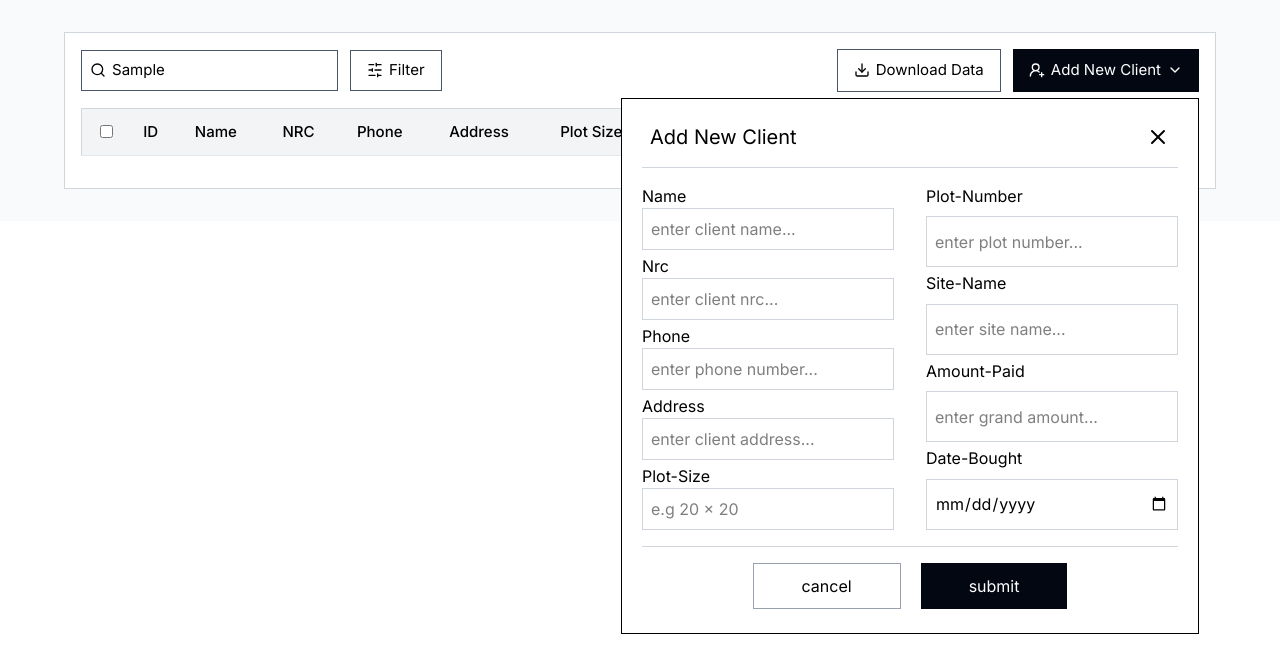
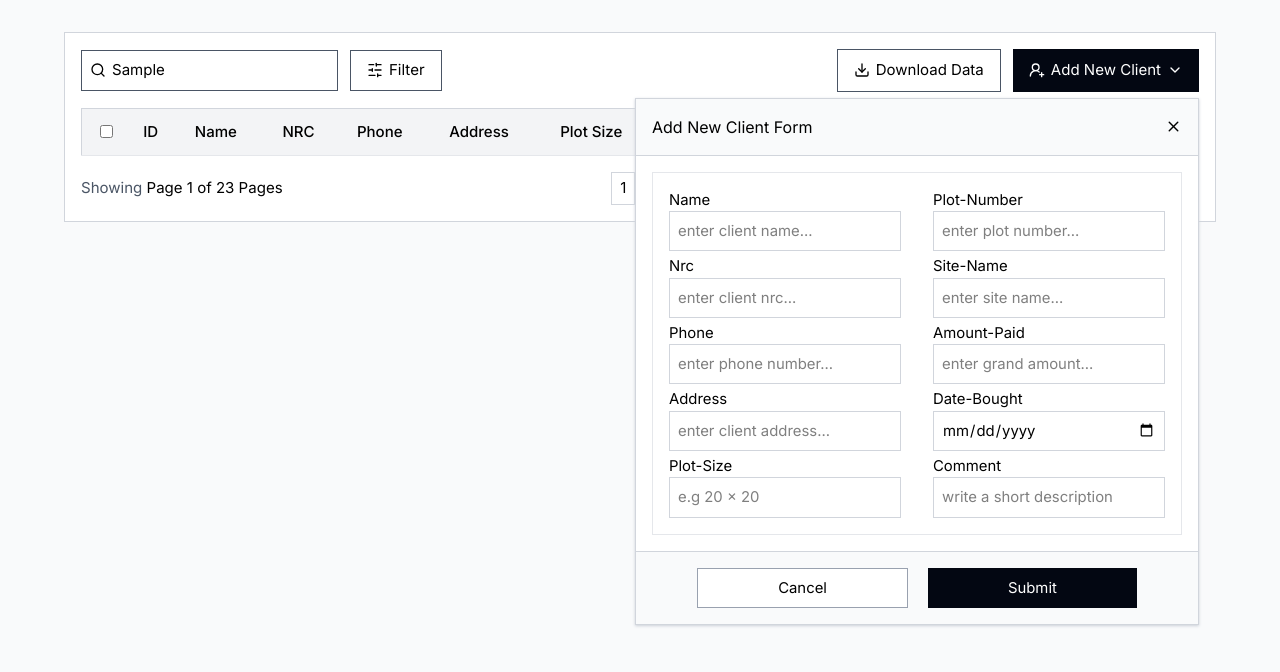
Before and after one commit to mweene/eze-future-dashboard, a React (Vite) app: page / in a window 1280 px wide. Both pictures are taken after typing "Sample" into the empty fields and a click on the button "Add New Client". Shown: the top 672 px of the page. Built offline with nearby package versions, Linux system fonts and the light colour scheme.

Commit message:
Add styles for AddNewClientModal

```diff
--- a/src/App.jsx
+++ b/src/App.jsx
@@ -1,5 +1,5 @@
 import { useState } from "react";
-import { Search } from "lucide-react";
+import { ChevronLeft, ChevronRight, Search } from "lucide-react";
 import Table from "./components/Table";
 import InputWithLabel from "./components/InputWithLabel";
 import AddNewClient from "./components/AddNewClient";
@@ -12,13 +12,6 @@ import FilterClientData from "./components/FilterClientData";
 export default function App() {
   const [clients, setClients] = useState(dummydata);
   const [searchTerm, setSearchTerm] = useState("");
-  const [showClientDetails, setShowClientDetails] = useState(false);
-
-  const [client, setClient] = useState({});
-  const handleShowClientDetails = (c) => {
-    setClient(c);
-    setShowClientDetails((prev) => !prev);
-  };
 
   const handleDeleteRecord = (c) => {
     const newClients = clients.filter((client) => client.id !== c.id);
@@ -54,13 +47,25 @@ export default function App() {
           </div>
         </div>
         {Object.entries(clients)?.length > 0 && (
-          <Table
-            clients={searchedClients}
-            showClientDetails={handleShowClientDetails}
-            onDelete={handleDeleteRecord}
-          />
+          <Table clients={searchedClients} onDelete={handleDeleteRecord} />
         )}
-        {showClientDetails && <ClientDetailsModal client={client} />}
+
+        <section className="flex place-content-between place-items-center">
+          <p className="text-gray-600">
+            Showing <span className="text-black">Page 1 of 23 Pages</span>
+          </p>
+          <div className="flex items-center gap-8">
+            <p className="border border-gray-300 py-1 px-2">1</p>
+            <p>2</p>
+            <p>...</p>
+            <p>22</p>
+            <p>23</p>
+          </div>
+          <div className="flex place-content-end">
+            <ChevronLeft color="gray" />
+            <ChevronRight />
+          </div>
+        </section>
       </div>
     </div>
   );
--- a/src/components/ActionsModal.jsx
+++ b/src/components/ActionsModal.jsx
@@ -1,15 +1,13 @@
+import { useState } from "react";
 import { UserRoundPen, UserRound, UserRoundX, X } from "lucide-react";
 import ClientDetailsModal from "./ClientDetailsModal";
 
-const ActionsModal = ({
-  onReveal,
-  onShowDetails,
-  onEdit,
-  onDelete,
-  client,
-}) => {
+const ActionsModal = ({ onReveal, onEdit, onDelete, client }) => {
+  const [isOpen, setIsOpen] = useState(false);
+  const [isDetailsOpen, setIsDetailsOpen] = useState(true);
+
   return (
-    <div className="absolute top-0 right-0 border border-gray-300 bg-white mr-6 mt-7 mx-4 p-3 z-10 grid gap-2.5 shadow-gray-300">
+    <div className="absolute top-0 right-0 border border-gray-300 bg-white mr-6 mt-7 mx-4 p-3 grid gap-2.5 shadow shadow-gray-300 z-20">
       <button
         className="cursor-pointer bg-gray-50 w-fit justify-self-end border border-gray-300"
         onClick={onReveal}
@@ -18,9 +16,16 @@ const ActionsModal = ({
       </button>
 
       <div className="flex flex-col gap-1.5">
-        <EditClientRecord client={client} onClick={() => onShowDetails(client)}>
+        <EditClientRecord onClick={() => setIsOpen((prev) => !prev)}>
           <UserRound size={16} />
           Details
+          {isOpen && (
+            <ClientDetailsModal
+              client={client}
+              isOpen={isDetailsOpen}
+              handleIsOpen={() => setIsDetailsOpen((prev) => !prev)}
+            />
+          )}
         </EditClientRecord>
         <EditClientRecord onClick={onEdit}>
           <UserRoundPen size={16} />
--- a/src/components/AddNewClientModal.jsx
+++ b/src/components/AddNewClientModal.jsx
@@ -3,16 +3,16 @@ import InputWithLabel from "./InputWithLabel";
 
 const AddNewClientModal = ({ onSubmit, onChange, onReveal }) => {
   return (
-    <div className="bg-white border absolute right-0 my-1.5 px-5 py-2 z-10">
-      <div className="flex place-content-between border-b border-gray-300 px-2 py-4 mb-4">
-        <h2 className="text-xl">Add New Client</h2>
+    <div className="text-[.93rem] bg-white border border-gray-300 absolute right-0 my-1.5 z-10 shadow shadow-gray-300">
+      <div className="flex place-content-between border-b border-gray-300 mb-2 p-4 bg-gray-50">
+        <h2 className="text-base">Add New Client Form</h2>
         <button className="cursor-pointer" onClick={onReveal}>
-          <X />
+          <X size={17} />
         </button>
       </div>
 
-      <form onSubmit={onSubmit} className="text-base">
-        <div className="flex gap-8 mb-4">
+      <form onSubmit={onSubmit} className="">
+        <div className="flex gap-8 m-4 p-4 border border-gray-200">
           <div className="grid gap-1">
             <InputWithLabel
               id="name"
@@ -66,21 +66,28 @@ const AddNewClientModal = ({ onSubmit, onChange, onReveal }) => {
               type="date"
               onChange={onChange}
             />
+            <InputWithLabel
+              id="comment"
+              type="textarea"
+              phText="write a short description"
+              maxLength={10}
+              onChange={onChange}
+            />
           </div>
         </div>
 
-        <div className="flex gap-3 place-content-center border-t border-gray-300 py-4">
+        <div className="flex gap-3 place-content-center border-t border-gray-300 bg-gray-50 p-4">
           <button
-            className="py-2.5 px-12 border border-gray-400 cursor-pointer mr-2"
+            className="py-2 px-20 border border-gray-400 bg-white cursor-pointer mr-2"
             onClick={onReveal}
           >
-            cancel
+            Cancel
           </button>
           <button
             type="submit"
-            className="py-2.5 px-12 text-white bg-gray-950 cursor-pointer"
+            className="py-2 px-20 text-white bg-gray-950 cursor-pointer"
           >
-            submit
+            Submit
           </button>
         </div>
       </form>
--- a/src/components/ClientDetailsModal.jsx
+++ b/src/components/ClientDetailsModal.jsx
@@ -1,17 +1,23 @@
-import { X, Download, Share } from "lucide-react";
+import { X, Download, Share2, UserRoundX, UserRoundPen } from "lucide-react";
 
-const ClientDetailsModal = ({ client }) => {
+const ClientDetailsModal = ({ isOpen, handleIsOpen, client }) => {
   return (
+    <>
+      {isOpen && (
         <div
           key={client.id}
-      className="absolute bg-white border border-gray-300 top-0 w-96 m-4 shadow shadow-gray-200"
+          className="absolute bg-white border border-gray-300 top-0 right-0 w-96 m-4 mt-2 mr-32 shadow shadow-gray-200 z-10"
         >
           <section className="flex gap-4 place-content-between border-b border-gray-200 px-4 pt-3 pb-2 bg-gray-50">
-        <button className="flex gap-x-1.5 items-center ">
-          <X size={16} /> Client details
-        </button>
             <button className="flex gap-1.5 items-center border border-gray-300 bg-white py-0.5 px-2">
               <Download size={16} /> Download data
+            </button>
+
+            <button
+              className="flex gap-x-1 items-center"
+              onClick={handleIsOpen}
+            >
+              <X size={16} /> Client details
             </button>
           </section>
 
@@ -26,17 +32,21 @@ const ClientDetailsModal = ({ client }) => {
 
           <section className="flex gap-2 place-content-end p-2 border-t border-gray-200 [&>button]:p-0.5 [&>button]:border bg-gray-50">
             <button className="py-0.5 px-4 flex gap-1 items-center bg-white border-gray-300">
-          edit
+              <UserRoundPen size={16} />
+              Edit
             </button>
             <button className="py-0.5 px-4 flex gap-1 items-center bg-white border border-gray-300">
-          delete
+              <UserRoundX size={16} />
+              Delete
             </button>
             <button className="py-0.5 px-4 flex gap-1 items-center bg-white border-gray-300">
-          <Share size={16} />
-          share
+              <Share2 size={16} />
+              Share
             </button>
           </section>
         </div>
+      )}
+    </>
   );
 };
 
--- a/src/components/Table.jsx
+++ b/src/components/Table.jsx
@@ -3,7 +3,7 @@ import { EllipsisVertical } from "lucide-react";
 import ActionsModal from "./ActionsModal";
 import InputWithLabel from "./InputWithLabel";
 
-const Table = ({ clients, showClientDetails, onDelete }) => {
+const Table = ({ clients, onDelete }) => {
   return (
     <div className="grid content-center items-center my-4 bg-white">
       <table className="border-collapse min-w-3/6 text-left border border-gray-300">
@@ -26,12 +26,7 @@ const Table = ({ clients, showClientDetails, onDelete }) => {
         </thead>
         <tbody className="">
           {clients.map((c) => (
-            <TableRow
-              key={c.id}
-              client={c}
-              onShowDetails={showClientDetails}
-              onDelete={onDelete}
-            />
+            <TableRow key={c.id} client={c} onDelete={onDelete} />
           ))}
         </tbody>
       </table>
@@ -41,7 +36,7 @@ const Table = ({ clients, showClientDetails, onDelete }) => {
 
 export default Table;
 
-const TableRow = ({ client, onShowDetails, onDelete }) => {
+const TableRow = ({ client, onDelete }) => {
   const [isModelOpen, setIsModelOpen] = useState(false);
   const handleModalReveal = () => setIsModelOpen((prev) => !prev);
 
@@ -73,7 +68,6 @@ const TableRow = ({ client, onShowDetails, onDelete }) => {
           <ActionsModal
             client={client}
             onReveal={handleModalReveal}
-            onShowDetails={onShowDetails}
             onDelete={onDelete}
           />
         )}
--- a/src/dummydata.js
+++ b/src/dummydata.js
@@ -2,7 +2,7 @@ export const dummydata = [
   {
     id: 4513,
     name: "Harrison Mweene",
-    nrc: "4222477/12/1",
+    nrc: "422247/12/1",
     phone: "0979731009",
     address: "Garden Compound, Lusaka",
     plotSize: "20 x 20",
--- a/src/index.css
+++ b/src/index.css
@@ -3,6 +3,7 @@
 
 :root {
     font-family: "Inter", sans-serif;
+    background-color: #f9fafb;
 }
 
 button {
```
Lines whose indentation alone changed are shown as unchanged.
